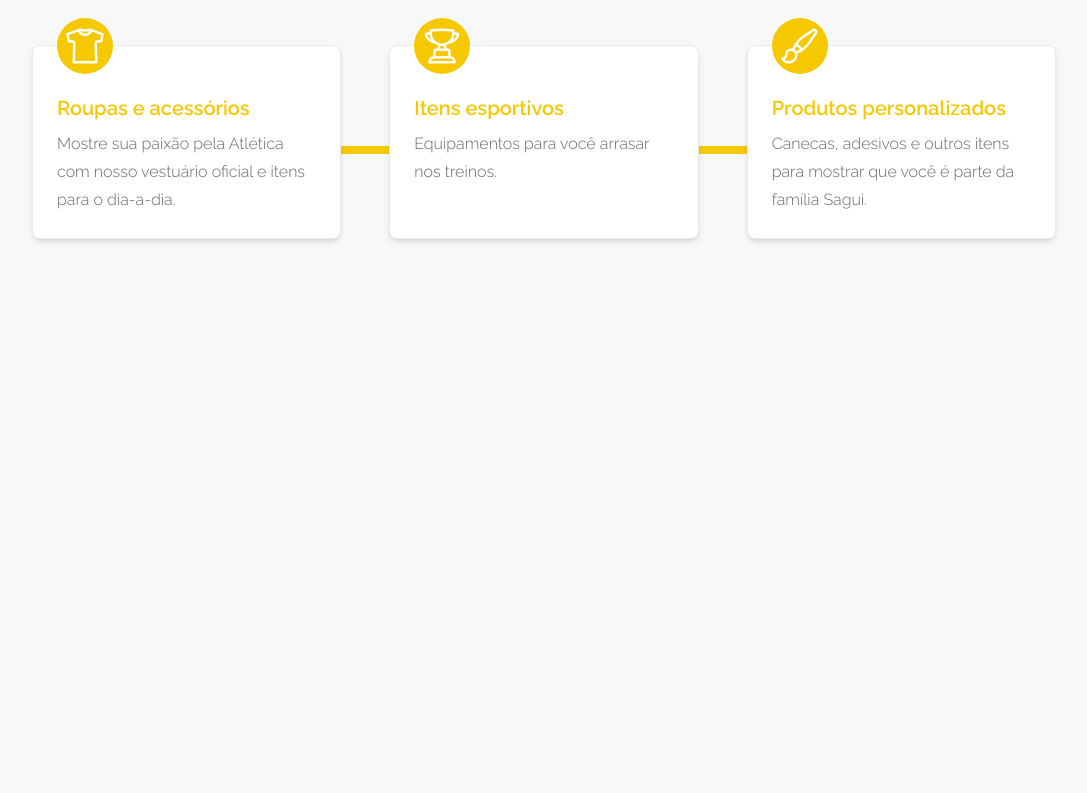
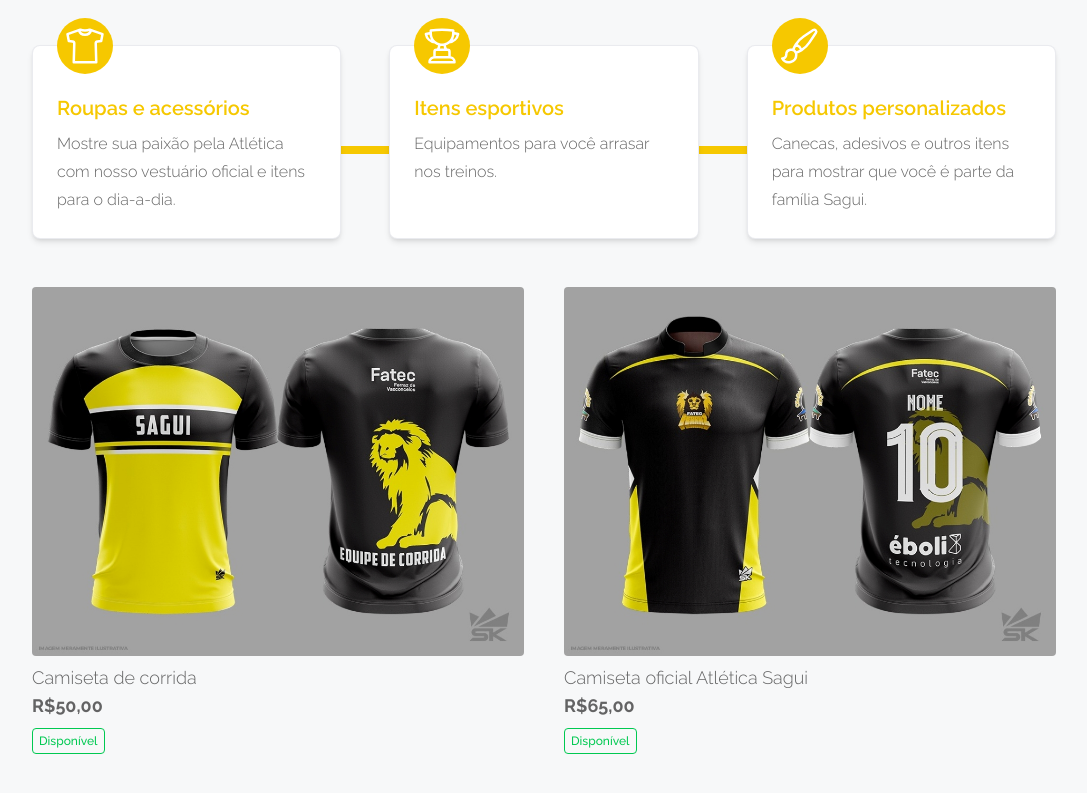
Before and after one commit to LucasBalbinoSS/atletica-sagui, a plain HTML site: page src/index.html in a window 1280 px wide. Shown: the part 1649-2442 px from the top of the page, without its empty margins (96-1183 px from the left). Before the commit the page ends 1984 px from the top, so only its background shows below. Drawn offline with nearby package versions, Linux system fonts and the light colour scheme.

Commit message:
Feat: Add some test products

```diff
--- a/src/index.html
+++ b/src/index.html
@@ -172,7 +172,7 @@
         </p>
         <div class="mt-12">
           <h2 class="font-semibold text-2xl text-[#F6C800] mb-12">O que encontrar na nossa loja?</h2>
-          <div class="relative grid grid-cols-1 lg:grid-cols-3 gap-12 after:content-[''] after:bg-[#F6C800] after:absolute after:inset-y-0 after:w-2 after:left-1/2 after:-translate-x-1/2 after:-z-1 lg:after:inset-x-0 lg:after:w-auto lg:after:h-2 lg:after:left-0 lg:after:translate-x-0 lg:after:translate-y-1/2 lg:after:top-1/2 lg:after:inset-y-auto">
+          <div class="mb-12 relative grid grid-cols-1 lg:grid-cols-3 gap-12 after:content-[''] after:bg-[#F6C800] after:absolute after:inset-y-0 after:w-2 after:left-1/2 after:-translate-x-1/2 after:-z-1 lg:after:inset-x-0 lg:after:w-auto lg:after:h-2 lg:after:left-0 lg:after:translate-x-0 lg:after:translate-y-1/2 lg:after:top-1/2 lg:after:inset-y-auto">
             <div class="group bg-white relative px-6 pb-6 pt-12 border border-gray-200/80 shadow-md hover:shadow-lg transition-shadow duration-300 rounded-lg">
               <span class="group-hover:-translate-y-1 transition-transform duration-300 absolute p-2 -top-7 inline-block rounded-full bg-[#F6C800] text-white">
                 <svg class="size-10" viewBox="0 0 512 512" xmlns="http://www.w3.org/2000/svg"><title/><path d="M314.56,48S291.78,56,256,56s-58.56-8-58.56-8a31.94,31.94,0,0,0-10.57,1.8L32,104l16.63,88,48.88,5.52A24,24,0,0,1,118.8,222.1L112,464H400l-6.8-241.9a24,24,0,0,1,21.29-24.58L463.37,192,480,104,325.13,49.8A31.94,31.94,0,0,0,314.56,48Z" style="fill:none;stroke:currentColor;stroke-linecap:round;stroke-linejoin:round;stroke-width:32px"/><path d="M333.31,52.66a80,80,0,0,1-154.62,0" style="fill:none;stroke:currentColor;stroke-linecap:round;stroke-linejoin:round;stroke-width:32px"/></svg>
@@ -199,6 +199,28 @@
               <p class="text-pretty leading-7">Canecas, adesivos e outros itens para mostrar que você é parte da família Sagui.</p>
             </div>
           </div>
+          <ul class="grid grid-cols-1 md:grid-cols-2 gap-10">
+            <!-- <li>
+              <img class="rounded max-w-[236px]" src="img/produto-caneca-01.jpg" alt="Caneca com escrita 'Do sagui ao mico em 3 goles'">
+              <h3 class="mt-2 text-lg">Caneca Sagui - 400ml</h3>
+              <p class="text-lg font-bold">R$35,00</p>
+              <span class="mt-2 inline-block border border-green-500 text-green-500 rounded py-1 px-1.5 text-xs font-medium">Disponível</span>
+            </li> -->
+            <li class="relative">
+              <a class="absolute inset-0" href="#"></a>
+              <img class="rounded" src="img/produto-camiseta-01.jpg" alt="Caneca com escrita 'Do sagui ao mico em 3 goles'">
+              <h3 class="mt-2 text-lg">Camiseta de corrida</h3>
+              <p class="text-lg font-bold">R$50,00</p>
+              <span class="mt-2 inline-block border border-green-500 text-green-500 rounded py-1 px-1.5 text-xs font-medium">Disponível</span>
+            </li>
+            <li class="relative">
+              <a class="absolute inset-0" href="#"></a>
+              <img class="rounded" src="img/produto-camiseta-02.jpg" alt="Caneca com escrita 'Do sagui ao mico em 3 goles'">
+              <h3 class="mt-2 text-lg">Camiseta oficial Atlética Sagui</h3>
+              <p class="text-lg font-bold">R$65,00</p>
+              <span class="mt-2 inline-block border border-green-500 text-green-500 rounded py-1 px-1.5 text-xs font-medium">Disponível</span>
+            </li>
+          </ul>
         </div>
       </div>
     </section>
```
Also changed, not shown: src/img/produto-camiseta-01.jpg (added), src/img/produto-camiseta-02.jpg (added), src/img/produto-caneca-01.jpg (added), src/img/produto-caneca-02.jpg (added).
